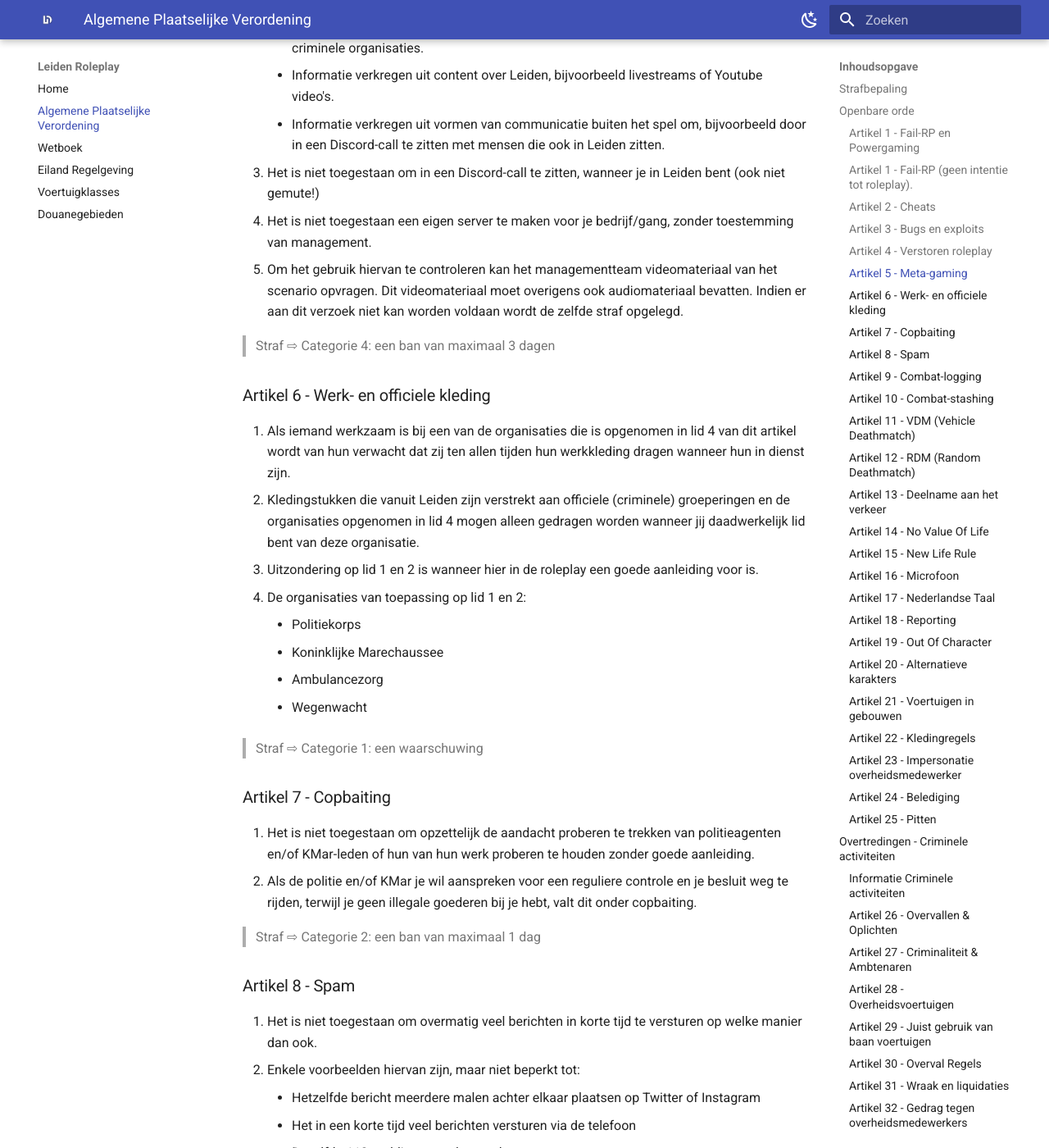
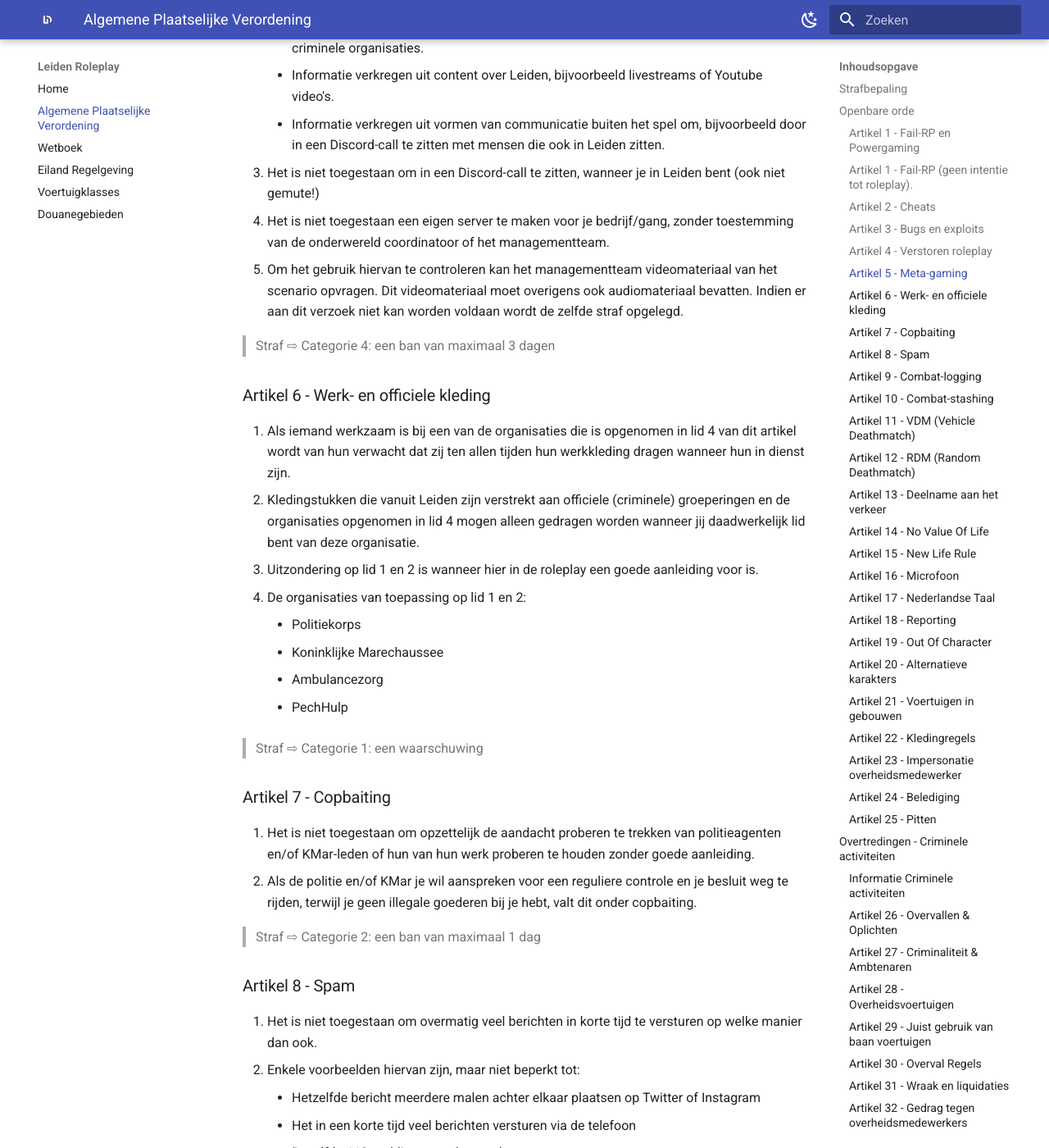
Before and after one commit to Chazzy000/leiden.github.io, an MkDocs documentation site: the page built from docs/apv.md, in a window 1280 px wide and 1400 px high, scrolled down 4487 px. Shown: the whole window at 82% size. Built offline with MkDocs 1.6.1 and Material for MkDocs 9.7.7, drawn with Linux system fonts in a browser that asks for light colours; comment, search, counter and statistics services are not loaded; some of the changed text lies outside the part shown.

Commit message:
Update apv.md

```diff
--- a/docs/apv.md
+++ b/docs/apv.md
@@ -107,7 +107,7 @@
     * Informatie verkregen uit content over Leiden, bijvoorbeeld livestreams of Youtube video's.
     * Informatie verkregen uit vormen van communicatie buiten het spel om, bijvoorbeeld door in een Discord-call te zitten met mensen die ook in Leiden zitten.
 3. Het is niet toegestaan om in een Discord-call te zitten, wanneer je in Leiden bent (ook niet gemute!)
-4. Het is niet toegestaan een eigen server te maken voor je bedrijf/gang, zonder toestemming van management.
+4. Het is niet toegestaan een eigen server te maken voor je bedrijf/gang, zonder toestemming van de onderwereld coordinatoor of het managementteam.
 5. Om het gebruik hiervan te controleren kan het managementteam videomateriaal van het scenario opvragen. Dit videomateriaal moet overigens ook audiomateriaal bevatten. Indien er aan dit verzoek niet kan worden voldaan wordt de zelfde straf opgelegd.
 
 > Straf ⇨ Categorie 4: een ban van maximaal 3 dagen
@@ -121,7 +121,7 @@
     * Politiekorps
 	* Koninklijke Marechaussee
     * Ambulancezorg
-    * Wegenwacht
+    * PechHulp
 
 > Straf ⇨ Categorie 1: een waarschuwing
 
@@ -600,10 +601,11 @@
 2. Binnen de greenzone is het gebruik van geweld strikt gereguleerd. Schieten is alleen toegestaan in specifieke scenario's waarin een andere situatie binnen de greenzone verder escaleert en als een laatste redmiddel om levens te beschermen. Alle andere vormen van geweld zijn niet toegestaan en moeten worden vermeden om een vreedzame omgeving te handhaven.
 3. Iedereen binnen de greenzone wordt verwacht zich aan de regels te houden en bij te dragen aan de algemene veiligheid en orde. Het negeren van de regels kan leiden tot passende sancties, variërend van waarschuwingen tot verwijdering uit de greenzone, afhankelijk van de ernst van de overtreding.
 4. De volgende locaties worden gezien als een greenzone:
-	* ANWB
+	* PechHulp
 	* Ziekenhuis
 	* Gemeentehuis
 	* Cardealer
+	* Rijschool Leiden
 
 ### Artikel 49 - Graphic packs
 Het gebruik van bepaalde soorten graphic packs en beeldscherminstellingen kunnen een oneerlijk voordeel opleveren of de spelervaring voor anderen negatief beïnvloeden. Daarom is het gebruik van de volgende soorten graphic packs en beeldscherminstellingen verboden:
```
Also changed, not shown: other parts of docs/apv.md (+2 -1 lines).
